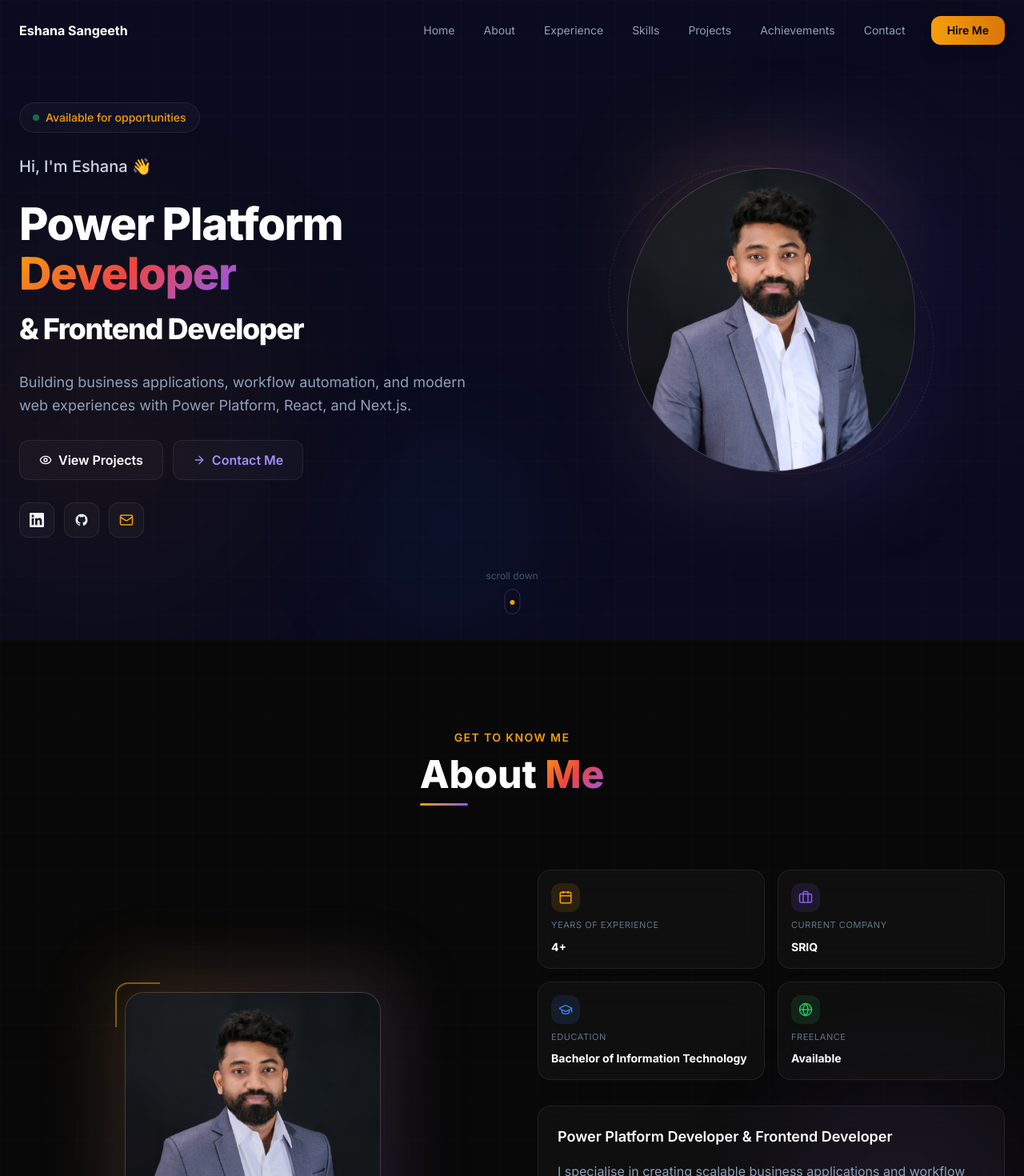
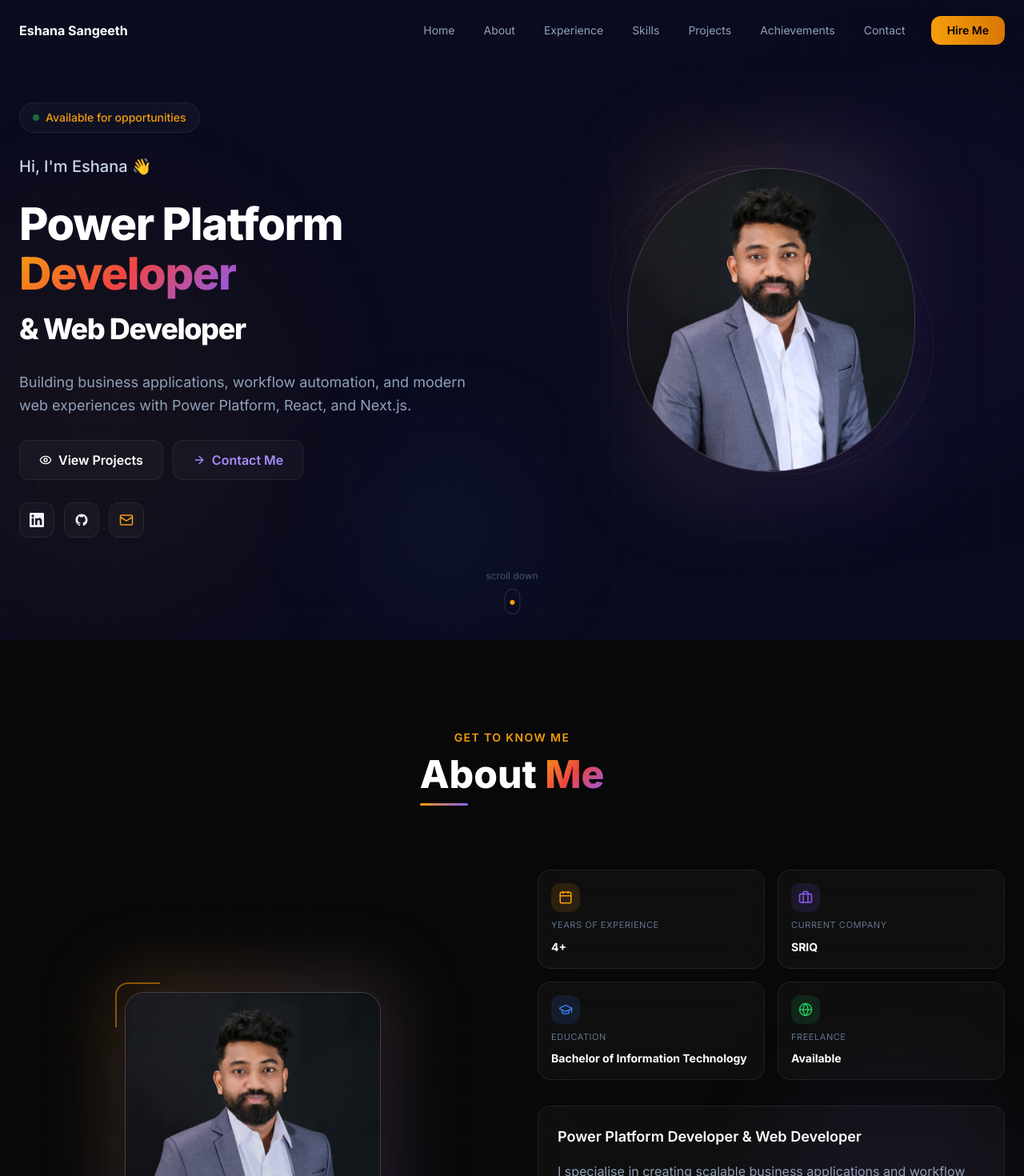
Before and after one commit to EshSang/my-portfolio, a Next.js app: page / in a window 1280 px wide. Shown: the top 1470 px of the page at 80% size. Built offline with nearby package versions, Linux system fonts and the light colour scheme.

Commit message:
Update developer titles to reflect role as Web Developer and refine skills list

```diff
--- a/app/layout.tsx
+++ b/app/layout.tsx
@@ -7,7 +7,7 @@ const inter = Inter({ subsets: ["latin"], display: "swap" });
 export const metadata: Metadata = {
   title: "Eshana Sangeeth",
   description:
-    "Personal portfolio of Eshana Sangeeth – Power Platform Developer & Frontend Developer specialising in Microsoft Power Platform, React, and Next.js.",
+    "Personal portfolio of Eshana Sangeeth – Power Platform Developer & Web Developer specialising in Microsoft Power Platform, React, and Next.js.",
   icons: {
     icon: "/title.ico",
   },
--- a/components/About.tsx
+++ b/components/About.tsx
@@ -100,7 +100,7 @@ export default function About() {
             {/* Bio */}
             <div className="glass border border-white/8 rounded-2xl p-6 flex flex-col gap-4">
               <h3 className="text-white font-semibold text-lg">
-                Power Platform Developer &amp; Frontend Developer
+                Power Platform Developer &amp; Web Developer
               </h3>
               <p className="text-slate-400 leading-relaxed text-sm sm:text-base">
                 I specialise in creating scalable business applications and workflow automation
--- a/components/Hero.tsx
+++ b/components/Hero.tsx
@@ -54,7 +54,7 @@ export default function Hero() {
             <br />
             <span className="gradient-text">Developer</span>
             <br />
-            <span className="text-white text-3xl sm:text-4xl">&amp; Frontend Developer</span>
+            <span className="text-white text-3xl sm:text-4xl">&amp; Web Developer</span>
           </motion.h1>
 
           {/* Description */}
--- a/components/Skills.tsx
+++ b/components/Skills.tsx
@@ -38,8 +38,7 @@ const categories: { title: string; color: string; icon: string; skills: Skill[]
     skills: [
       { name: "Node.js" },
       { name: "PHP" },
-      { name: "Laravel" },
-      { name: "C#" },
+      { name: "C# (.NET)" },
     ],
   },
   {
@@ -153,7 +152,7 @@ export default function Skills() {
         >
           {[
             "HTML","CSS","JavaScript","TypeScript","React.js","Next.js","Tailwind","Bootstrap",
-            "Power Apps","Power Automate","SharePoint","Dataverse","PHP","Laravel","Node.js",
+            "Power Apps","Power Automate","SharePoint","Dataverse","PHP","Node.js",
             "MySQL","SQL Server","C#","Git","Azure","REST API","Postman",
           ].map((tech) => (
             <motion.span
```
